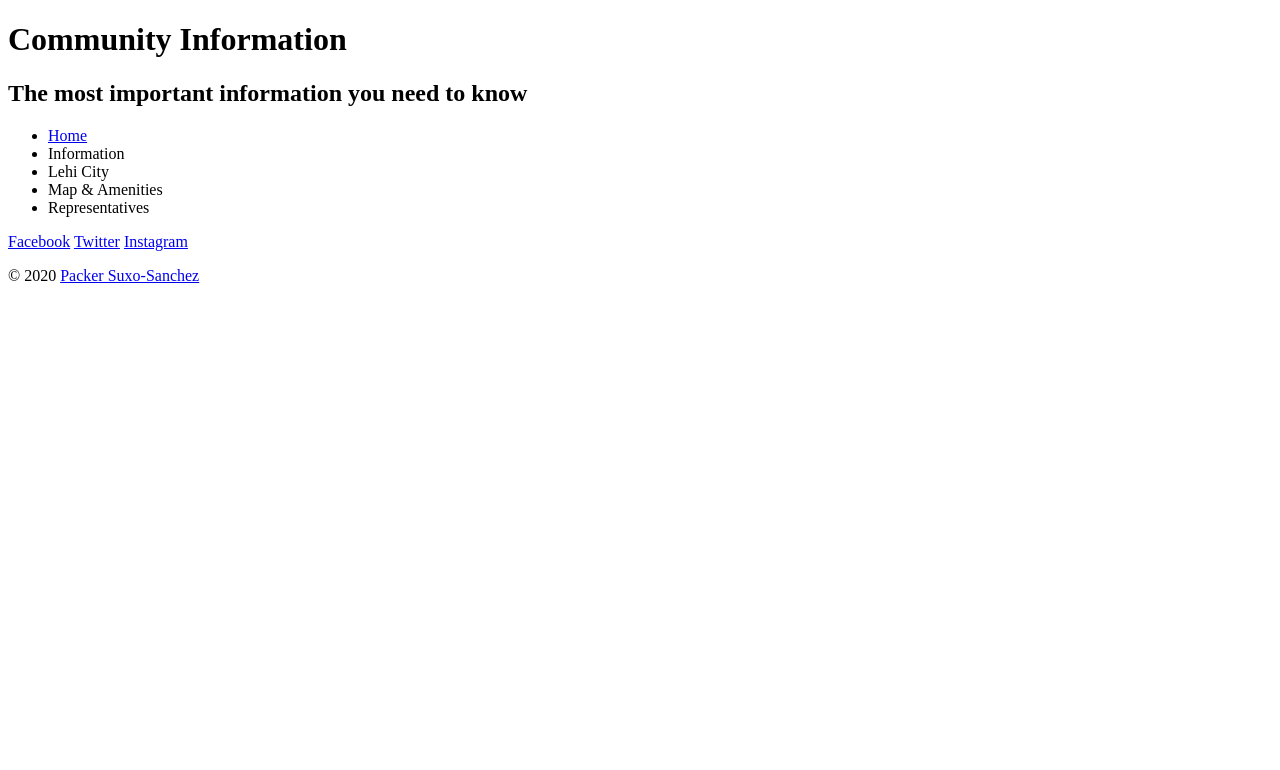
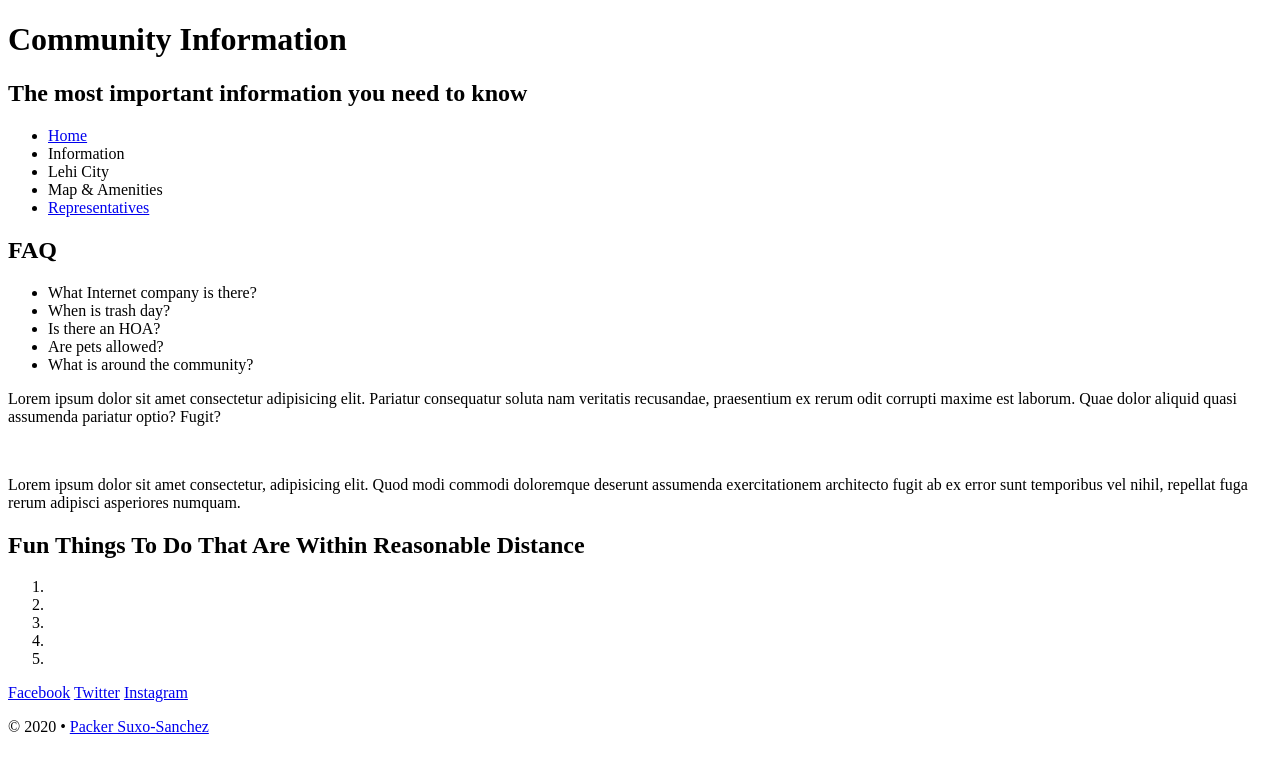
Before and after one commit to PackerSuxoSanchez/NPV, a plain HTML site: page community-information.html in a window 1280 px wide. Drawn offline with Linux system fonts and the light colour scheme.

Commit message:
Added additional info to main, linked rep page

```diff
--- a/community-information.html
+++ b/community-information.html
@@ -15,20 +15,43 @@
             <li>Information</a></li>
             <li>Lehi City</li>
             <li>Map & Amenities</li>
-            <li>Representatives</li>
+            <li><a href="representatives.html">Representatives</a></li>
         </ul>
     </nav>
-
+    <main>
+        <section id="faq">
+            <h2>FAQ</h2>
+            <ul>
+                <li>What Internet company is there?</li>
+                <li>When is trash day?</li>
+                <li>Is there an HOA?</li>
+                <li>Are pets allowed?</li>
+                <li>What is around the community?</li>
+            </ul>
+            <p>Lorem ipsum dolor sit amet consectetur adipisicing elit. Pariatur consequatur soluta nam veritatis recusandae, praesentium ex rerum odit corrupti maxime est laborum. Quae dolor aliquid quasi assumenda pariatur optio? Fugit?</p>
+            <br>
+            <p>Lorem ipsum dolor sit amet consectetur, adipisicing elit. Quod modi commodi doloremque deserunt assumenda exercitationem architecto fugit ab ex error sunt temporibus vel nihil, repellat fuga rerum adipisci asperiores numquam.</p>
+        </section>
+        <section>
+            <h2>Fun Things To Do That Are Within Reasonable Distance</h2>
+            <ol>
+                <li></li>
+                <li></li>
+                <li></li>
+                <li></li>
+                <li></li>
+            </ol>
+        </section>
+    </main>
         <!--Social Media-->
         <section id="social-media">
             <a href="https://www.facebook.com/groups/NorthPointeVillage/ " target="_blank">Facebook</a>
             <a href="https://twitter.com/NorthPointeVill" target="_blank">Twitter</a>
             <a href="https://www.instagram.com/northpointevillage/" target="_blank">Instagram</a>
         </section>
-    </main>
     <!--Footer-->
     <footer>
-        <p>&copy 2020 <a href="mailto:10585814@my.uvu.edu?&subject=Hello%20There!">Packer Suxo-Sanchez</a></p>
+        <p>&copy 2020 &bull; <a href="mailto:10585814@my.uvu.edu?&subject=Hello%20There!">Packer Suxo-Sanchez</a></p>
     </footer>
 </body>
 </html>
```
Also changed, not shown: index.html (+12 -8 lines), representatives.html (added, +35 -0 lines).
